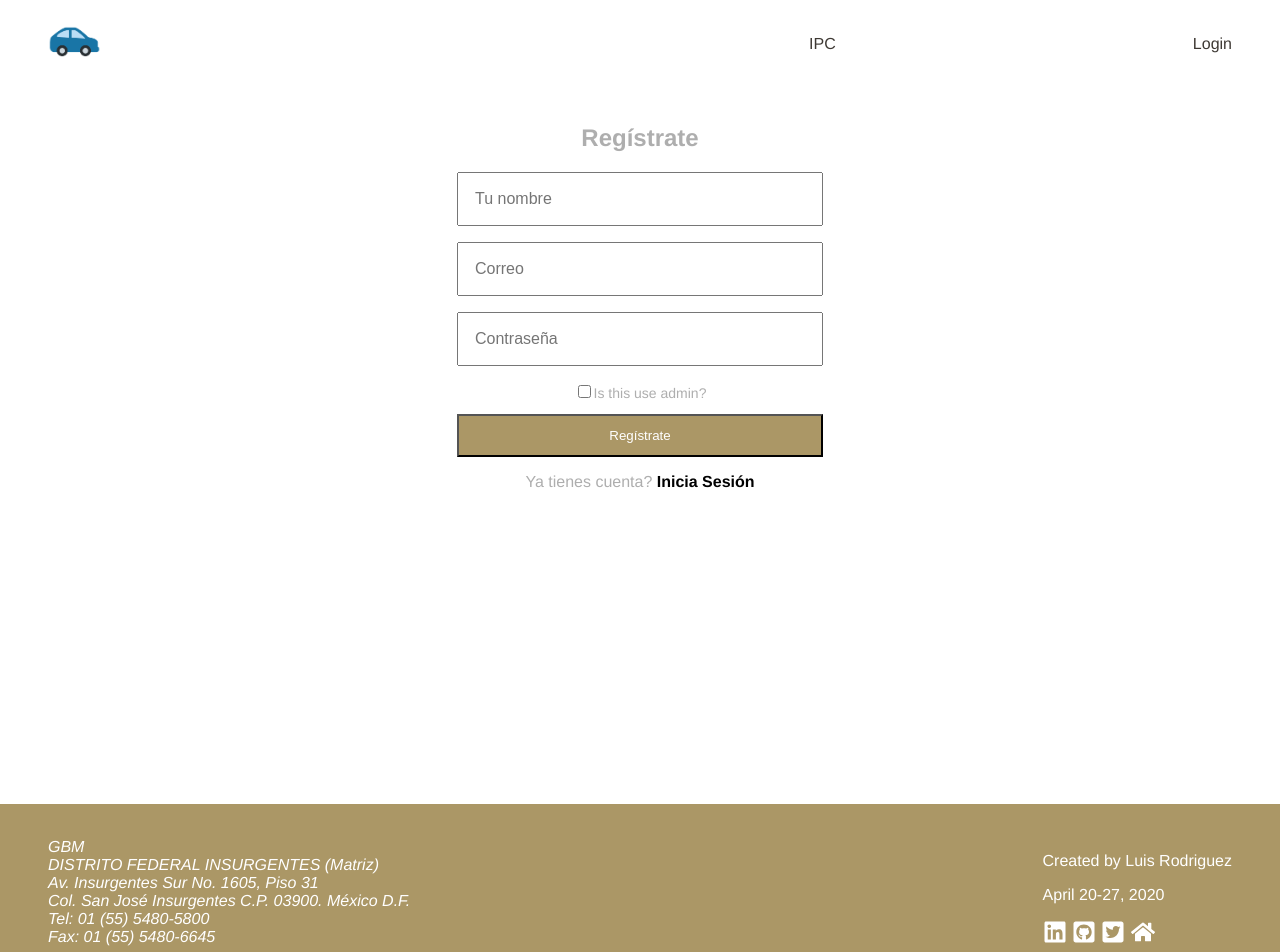
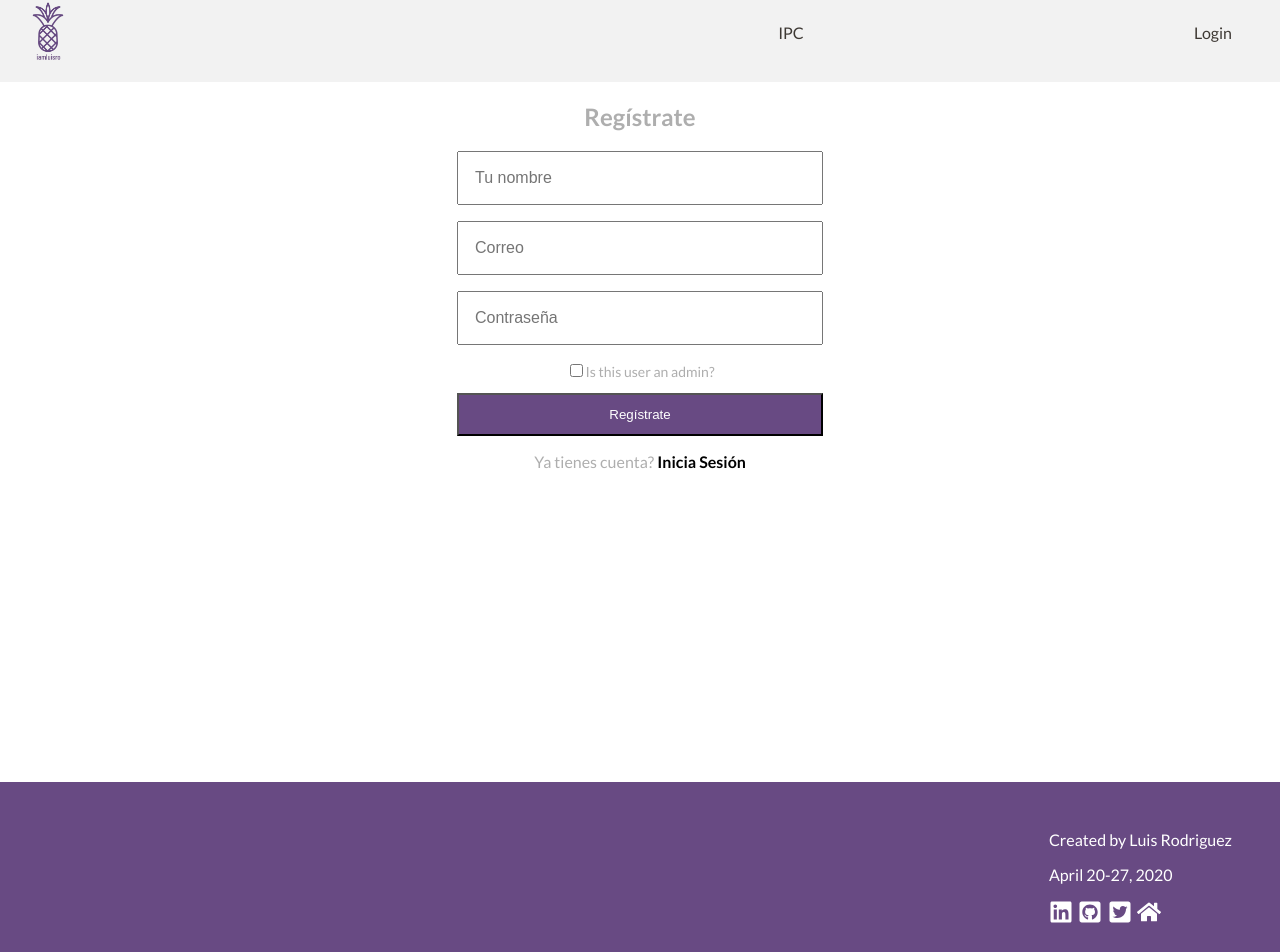
Before and after one commit to iamluisro/financeDashboardChallenge2020, a React (Create React App) app: page /register in a window 1280 px wide. Shown: the part 17-969 px from the top of the page. Built offline with nearby package versions, Linux system fonts and the light colour scheme.

Commit message:
removed gbm branding

```diff
--- a/src/assets/styles/Admin.scss
+++ b/src/assets/styles/Admin.scss
@@ -4,8 +4,7 @@
     display: flex;
     flex-direction: column;
     align-items: center;
-    min-height: calc( 100vh - 250px);
-}
+    min-height: calc( 100vh - 190px);}
 
 .Admin__UserPanel {
 
@@ -14,6 +13,7 @@
         border-collapse: collapse;
         border-radius: 1em 1em 0 0;
         overflow: hidden;
+        box-shadow: -3px 6px 8px #888888;
     }
 
     td, th {
@@ -28,7 +28,8 @@
 
     .Admin__Table--deleteStyle:hover {
       cursor: pointer;
-      background: $mainColor;
+      background: red;
+      color: white;
     }
 
       tr:nth-child(even) {
--- a/src/assets/styles/App.scss
+++ b/src/assets/styles/App.scss
@@ -1,6 +1,8 @@
+@import './Vars.scss';
+
 body {
     margin: 0;
-    font-family: Helvetica, sans-serif;
+    font-family: $themeFont;
     width: 100%;
     font-size: 16px;
 }
--- a/src/assets/styles/Footer.scss
+++ b/src/assets/styles/Footer.scss
@@ -2,7 +2,7 @@
 
 .Footer__container {
     display: flex;
-    justify-content: space-between;
+    justify-content: flex-end;
     align-items: center;
     background-color: $mainColor;
     color: #FFFF;
--- a/src/assets/styles/Header.scss
+++ b/src/assets/styles/Header.scss
@@ -4,11 +4,12 @@
     display: flex;
     justify-content: space-between;
     align-items: center;
+    background-color: #f2f2f2f2;
 
     img {
-        padding: 2rem 3rem;
+        padding: 1rem;
         margin: 0;
-        width:25%;
+        width: 18%;
     }
 
     .Header__userOptions {
@@ -60,12 +61,10 @@
 @media only screen and (max-width: 600px) {
     .Header__container {
      display: flex;
-     flex-direction: column;
 
      img {
-        padding: 2rem 3rem;
         margin: 0;
-        width: 50%;
+        width: 100%;
     }
     }
   }
--- a/src/assets/styles/Vars.scss
+++ b/src/assets/styles/Vars.scss
@@ -1,5 +1,7 @@
+@import url('https://fonts.googleapis.com/css2?family=Lato:wght@100;300;400;700;900&display=swap');
 
-$mainColor: #AB9766;
+$themeFont: 'Lato', sans-serif;
+$mainColor: #684A83;
 $h1Color: #3E3934;
 $h2Color: #AEAEAE;
 $navtextColor:#3E3934;
--- a/src/components/Footer.jsx
+++ b/src/components/Footer.jsx
@@ -38,19 +38,6 @@ const Footer = () => {
 
   return (
     <div className='Footer__container'>
-      <address data-testid='companyAddress'>
-        GBM
-        <br />
-        DISTRITO FEDERAL INSURGENTES (Matriz)
-        <br />
-        Av. Insurgentes Sur No. 1605, Piso 31
-        <br />
-        Col. San José Insurgentes C.P. 03900. México D.F.
-        <br />
-        Tel: 01 (55) 5480-5800
-        <br />
-        Fax: 01 (55) 5480-6645
-      </address>
       <div data-testid='LuisContact'>
         <p>Created by Luis Rodriguez</p>
         <p>April 20-27, 2020</p>
--- a/src/components/Header.jsx
+++ b/src/components/Header.jsx
@@ -1,6 +1,6 @@
 import React, { useContext } from 'react';
 import { Link } from 'react-router-dom';
-import logo from '../assets/img/3car.png';
+import logo from '../assets/img/iamluisro_purple_logo.png';
 import '../assets/styles/Header.scss';
 import { AuthContext } from '../routes/App';
 
--- a/src/containers/Register.jsx
+++ b/src/containers/Register.jsx
@@ -60,7 +60,7 @@ const Register = (props) => {
           />
           <label htmlFor='cbox1'>
             <input type='checkbox' id='cbox1' value={true} name='isAdmin' onChange={handleInput} />
-            Is this use admin?
+            Is this user an admin?
           </label>
           <button className='button' type='submit'>
             Regístrate
```
Also changed, not shown: src/containers/Home.jsx (+0 -9 lines), src/assets/img/iamluisro_purple_logo.png (added), src/assets/img/logo.png (deleted).
